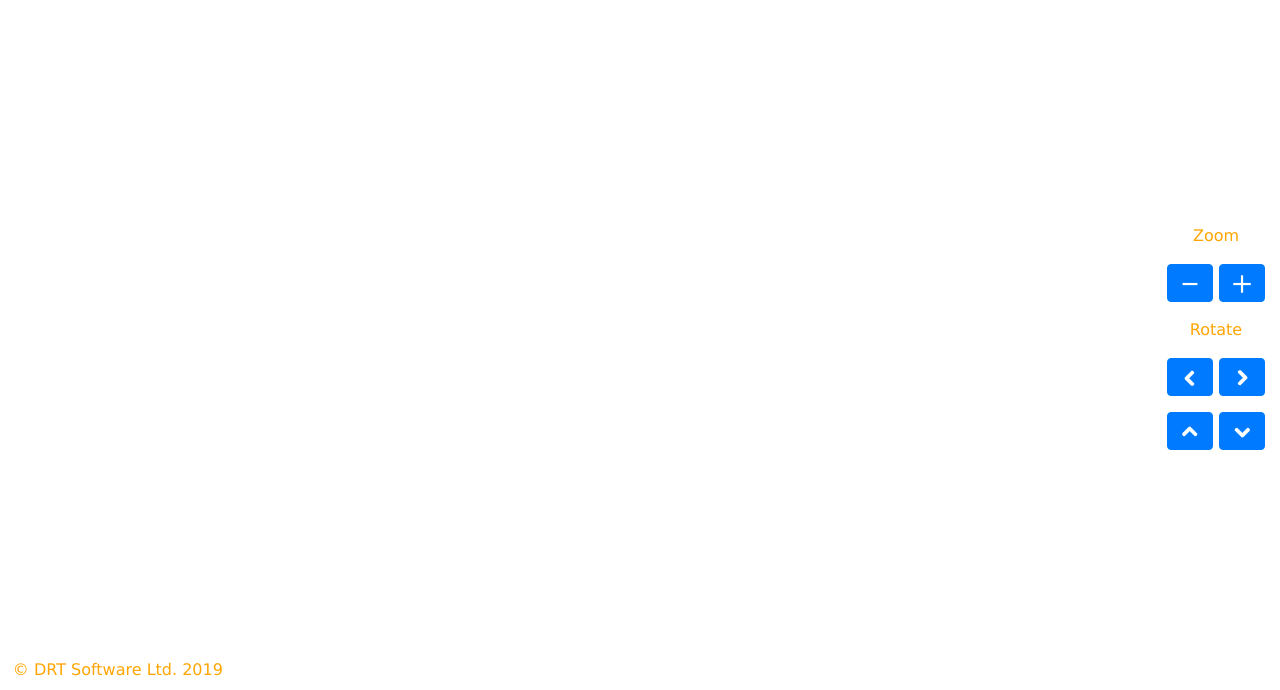
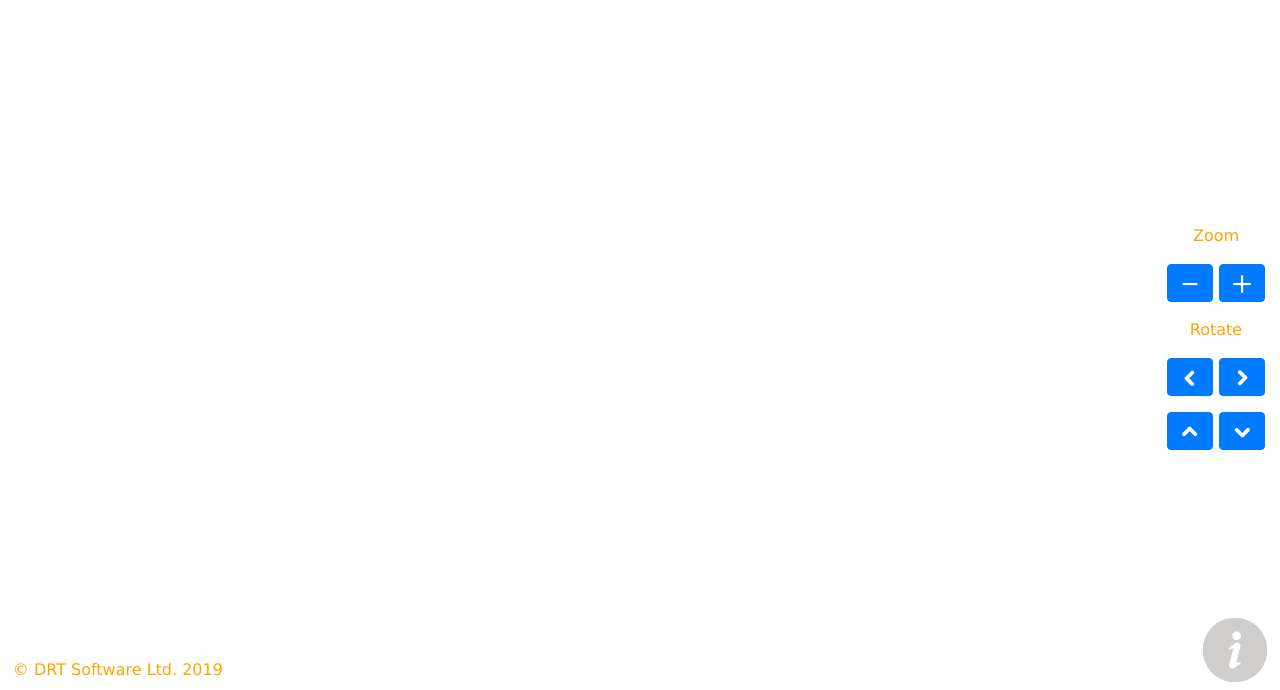
Before and after one commit to DoctorTone/Population, a website: page index.html in a window 1280 px wide. Shown: the part 110-800 px from the top of the page. Drawn offline with nearby package versions, Linux system fonts and the light colour scheme.

Commit message:
Added info icon.

```diff
--- a/index.html
+++ b/index.html
@@ -39,6 +39,9 @@
         <button type="button" id="rotateDown" class="btn btn-primary"><img src="./images/downWhite.png"></button>
       </div>
     </div>
+    <div id="info" class="panel">
+      <img src="./images/info.png">
+    </div>
   </div>
   <script src="./src/js/index.js"></script>
 </body>
--- a/src/css/populationStyles.css
+++ b/src/css/populationStyles.css
@@ -41,3 +41,11 @@ body {
 #rotate img {
     width: 100%;
 }
+#info {
+    bottom: 1%;
+    right: 1%;
+    width: 5%;
+}
+#info img {
+    width: 100%;
+}
```
Also changed, not shown: images/info.png (added).
